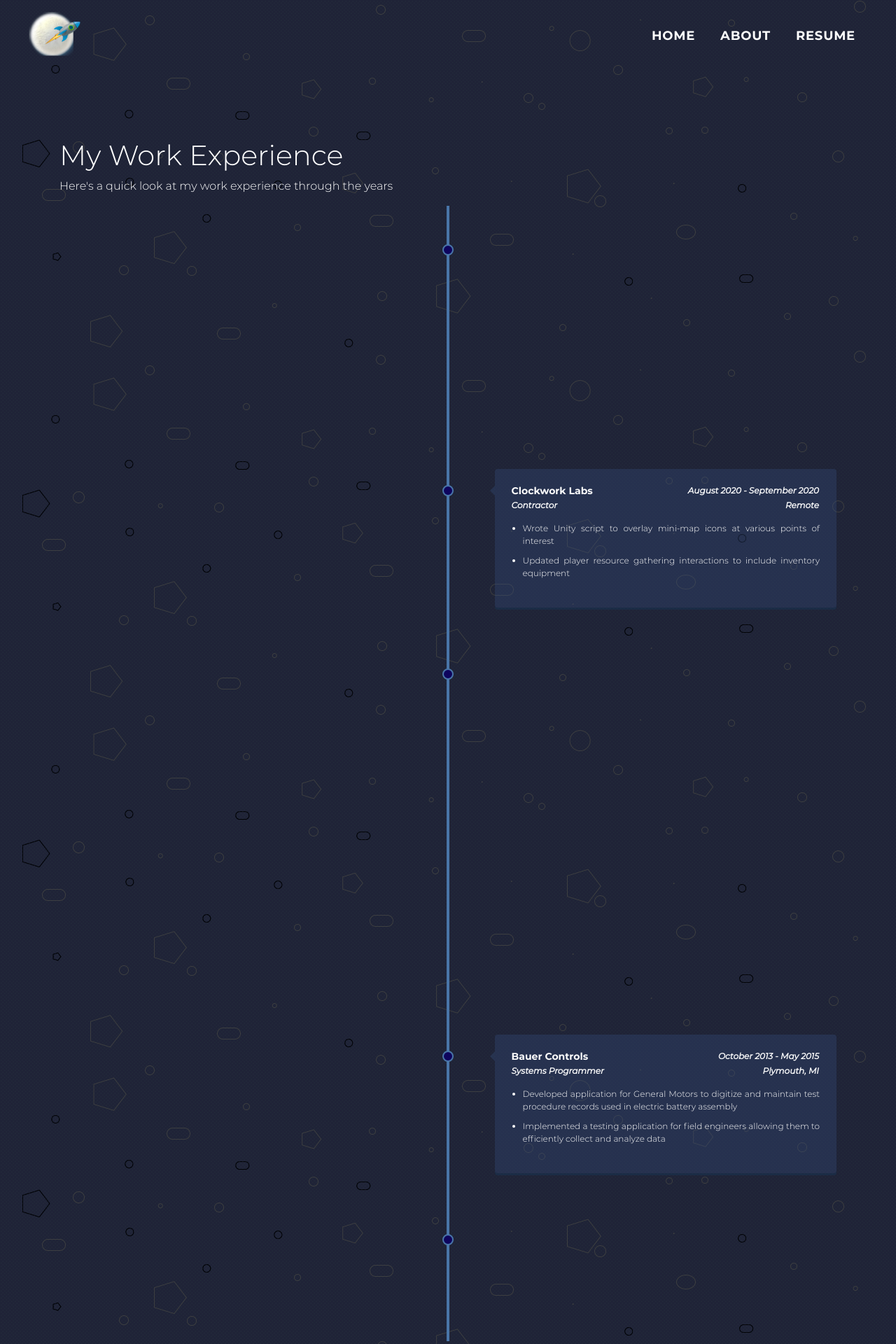
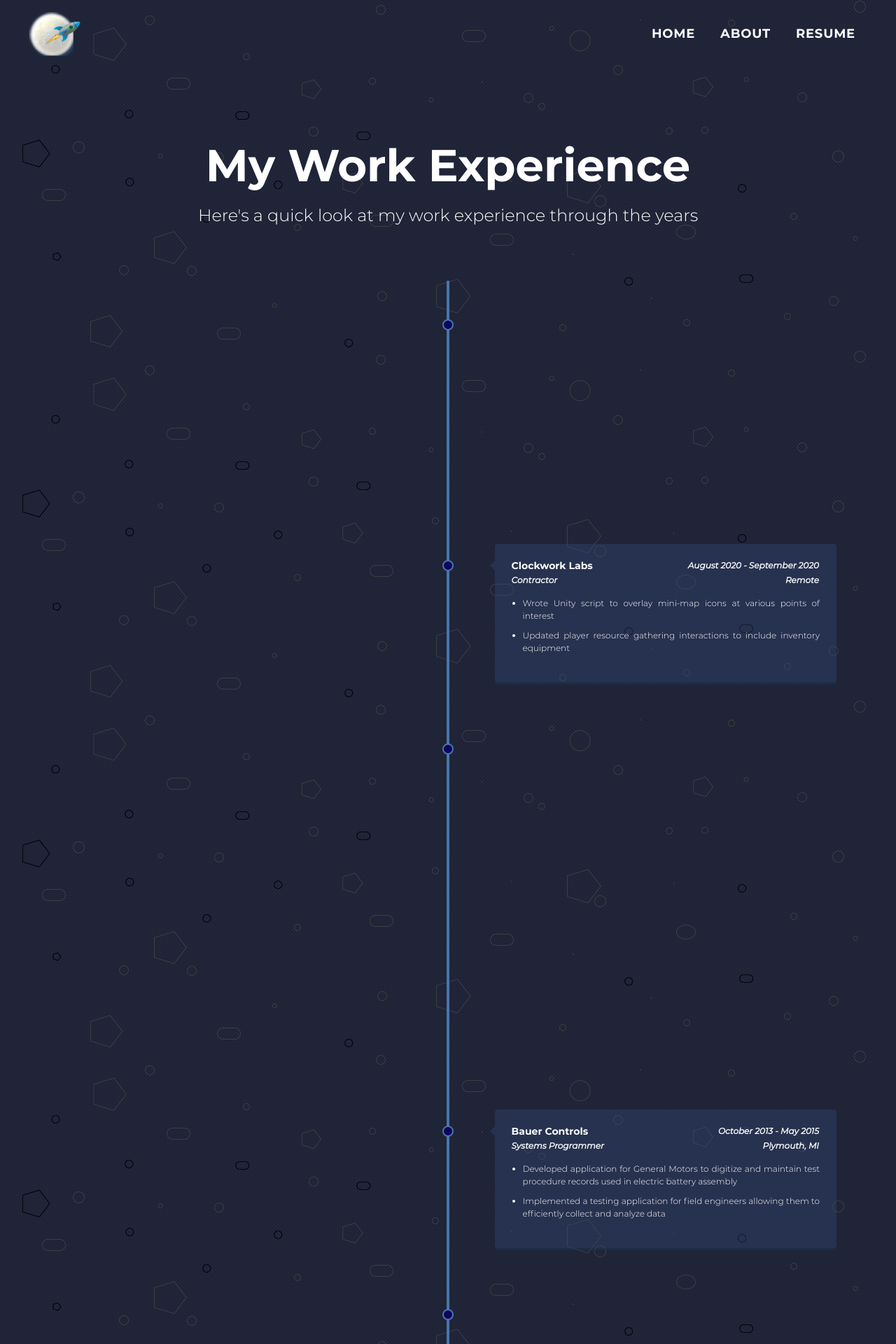
Before and after one commit to shivnaik5/Portfolio-Site, a Next.js app: page /resume in a window 1280 px wide. Shown: the top 1920 px of the page at 70% size. Built offline with nearby package versions, Linux system fonts and the light colour scheme.

Commit message:
Update timeline on resume page. Style cleanup.

```diff
--- a/pages/about.js
+++ b/pages/about.js
@@ -56,13 +56,13 @@ const About = () => {
       <BasePage className='about-page'>
         <Row className='mt-5'>
           <Col md='12'>
-            <div className='left-side'>
+            <div className='headline'>
               <h1 className={`title ${handleFadeClassName()}`}>{about.title}</h1>
               <p className={`subtitle ${handleFadeClassName()}`}>{about.subTitle}</p>
             </div>
           </Col>
           <Col md='12'>
-            <div className={`right-side`}>
+            <div className={`details`}>
               {about.aboutMe.map(element => (
                 <AboutMe
                   {...element}
--- a/pages/resume.js
+++ b/pages/resume.js
@@ -36,10 +36,12 @@ const Resume = () => (
     <BasePage className='resume-page'>
       <Row className='mt-5'>
         <Col md='12'>
-          <div>
-            <h1>My Work Experience</h1>
-            <p>Here's a quick look at my work experience through the years</p>
+          <div className='headline'>
+            <h1 className={`title`}>My Work Experience</h1>
+            <p className={`subtitle`}>Here's a quick look at my work experience through the years</p>
           </div>
+        </Col>
+      </Row>
       {resume.map((item, index) => (
         <ResumeCard
           key={item.company}
@@ -47,8 +49,6 @@ const Resume = () => (
           { ...item }
         />
       ))}
-      </Col>
-      </Row>
     </BasePage>
   </BaseLayout>
 );
--- a/public/resources/resume.json
+++ b/public/resources/resume.json
@@ -46,8 +46,8 @@
     "location":"Ann Arbor, MI",
     "date":"May 2014",
     "content": [
-      "B.S. Computer Engineering",
-      "B.S. Aerospace Engineering"
+      "Bachelor of Science in Computer Engineering",
+      "Bachelor of Science in Aerospace Engineering"
     ]
   }
 ]
--- a/styles/pages/_about.scss
+++ b/styles/pages/_about.scss
@@ -38,13 +38,12 @@
   padding-top: 150px;
   padding-bottom: 30px;
 
-  .left-side {
-    // margin-top: 10vh;
+  .headline {
     color: $white;
     text-align: center;
   }
 
-  .right-side {
+  .details {
     margin-top: 10vh;
     color: $white;
     text-align: left;
--- a/styles/pages/_resume.scss
+++ b/styles/pages/_resume.scss
@@ -1,24 +1,35 @@
 @import 'react-vertical-timeline-component/style.min.css';
 
-.vertical-timeline-element-icon {
-  width: 16px !important;
-  height: 16px !important;
-  margin-left: -8px !important;
-  top: 23px;
-  background: #0e045d;
-  border: 2px solid #4975a8;
-  box-shadow: none !important;
+.resume-page {
+  padding-top: 150px;
+  padding-bottom: 30px;
+
+  .headline {
+    color: $white;
+    text-align: center;
+    margin-bottom: 75px;
+
+    .title {
+      font-size: 64px;
+      font-weight: bold;
+      margin-bottom: 15px;
     }
 
-.vertical-timeline-element-content {
-  background: $san-juan-faded;
-  box-shadow: 0 3px 0 #133f6352;
-  color: $white;
+    .subtitle {
+      font-size: 24px;
+      white-space: pre-wrap;
+    }
   }
 
-.vertical-timeline-element-content-arrow {
-  border-right: 7px solid $san-juan-faded;
+  .timeline {
+    width: 100% !important;
+
+    &::before {
+      background: $san-marino
     }
+
+    .item {
+      margin-top: -2px;
 
       .card-text {
         line-height: 18px;
@@ -50,14 +61,6 @@
         }
       }
 
-.timeline {
-  width: 100% !important;
-
-  &::before {
-    background: #4975a8;
-  }
-}
-
       ul {
         font-size: 12px;
         padding-left: 16px;
@@ -68,33 +71,26 @@ ul {
           margin-bottom: 10px;
         }
       }
-
-.item {
-    margin-top: -2px;
-}
-
-.card::before {
-  content: '';
-  position: absolute;
-  top: 10px;
-  right: 100%;
-  height: 0;
-  width: 0;
-  border: 7px solid transparent;
-  border-right: 7px solid #fff;
-}
-
-.resume-page {
-  padding-top: 150px;
-  padding-bottom: 30px;
-
-  .resume {
-    padding-right: 80px;
-
-    .header {
-      font-size: 28px;
-      font-weight: bold;
-      margin-bottom: 25px;
     }
   }
 }
+
+.vertical-timeline-element-icon {
+  width: 16px !important;
+  height: 16px !important;
+  margin-left: -8px !important;
+  top: 23px;
+  background: $gulf-blue;
+  border: 2px solid $san-marino;
+  box-shadow: none !important;
+}
+
+.vertical-timeline-element-content {
+  background: $san-juan-faded;
+  box-shadow: 0 3px 0 $chathams-blue-faded;
+  color: $white;
+}
+
+.vertical-timeline-element-content-arrow {
+  border-right: 7px solid $san-juan-faded;
+}
--- a/styles/shared/_colors.scss
+++ b/styles/shared/_colors.scss
@@ -10,6 +10,7 @@ $white: #ffffff;
 $black-pearl-faded: #09051d2c;
 $blue-faded: #2908e4c0;
 $blue-charcoal-faded: #00051da6;
+$chathams-blue-faded: #133f6352;
 $cornflower-faded: #89b8e6a2;
 $dodger-blue-faded: #4a79f9cc;
 $endeavour-faded: #044fa823;
```
Lines whose indentation alone changed are shown as unchanged.
